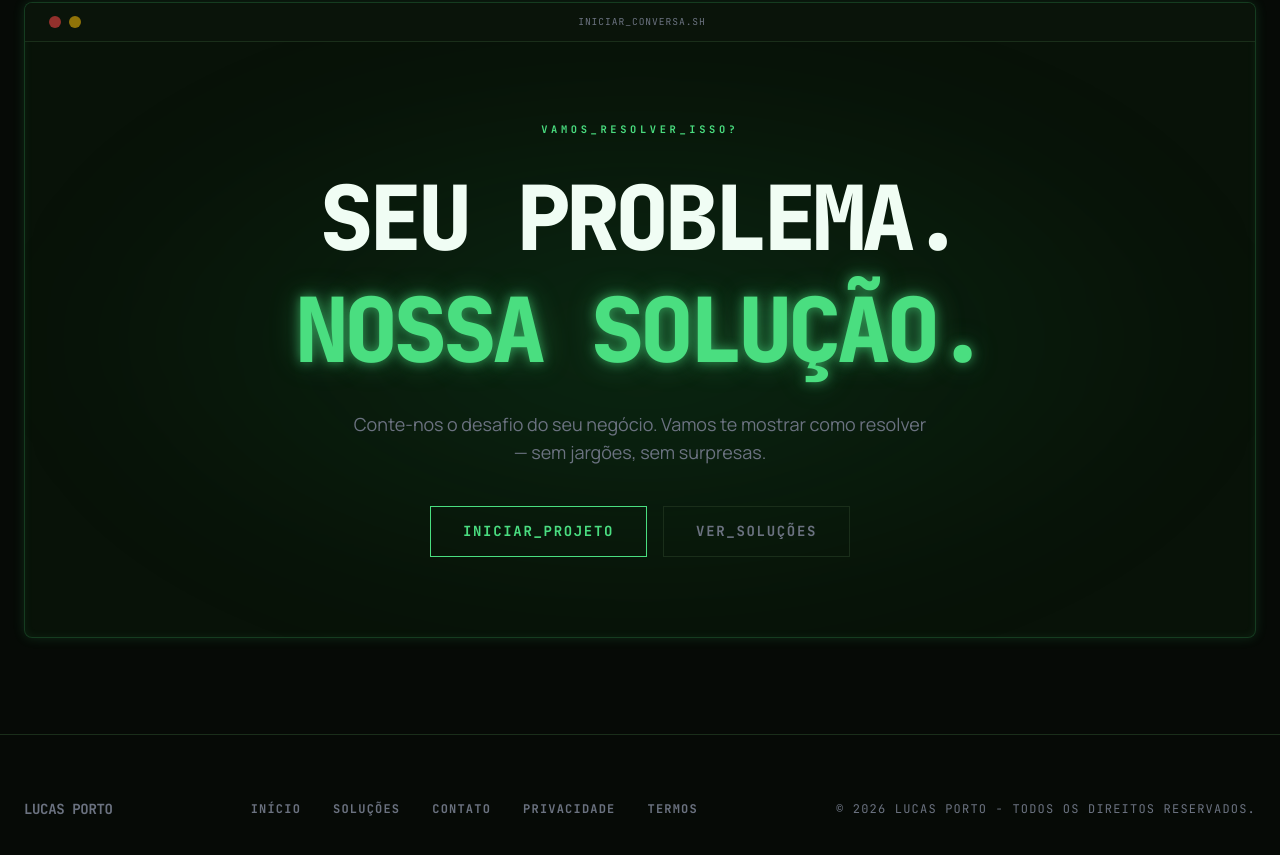
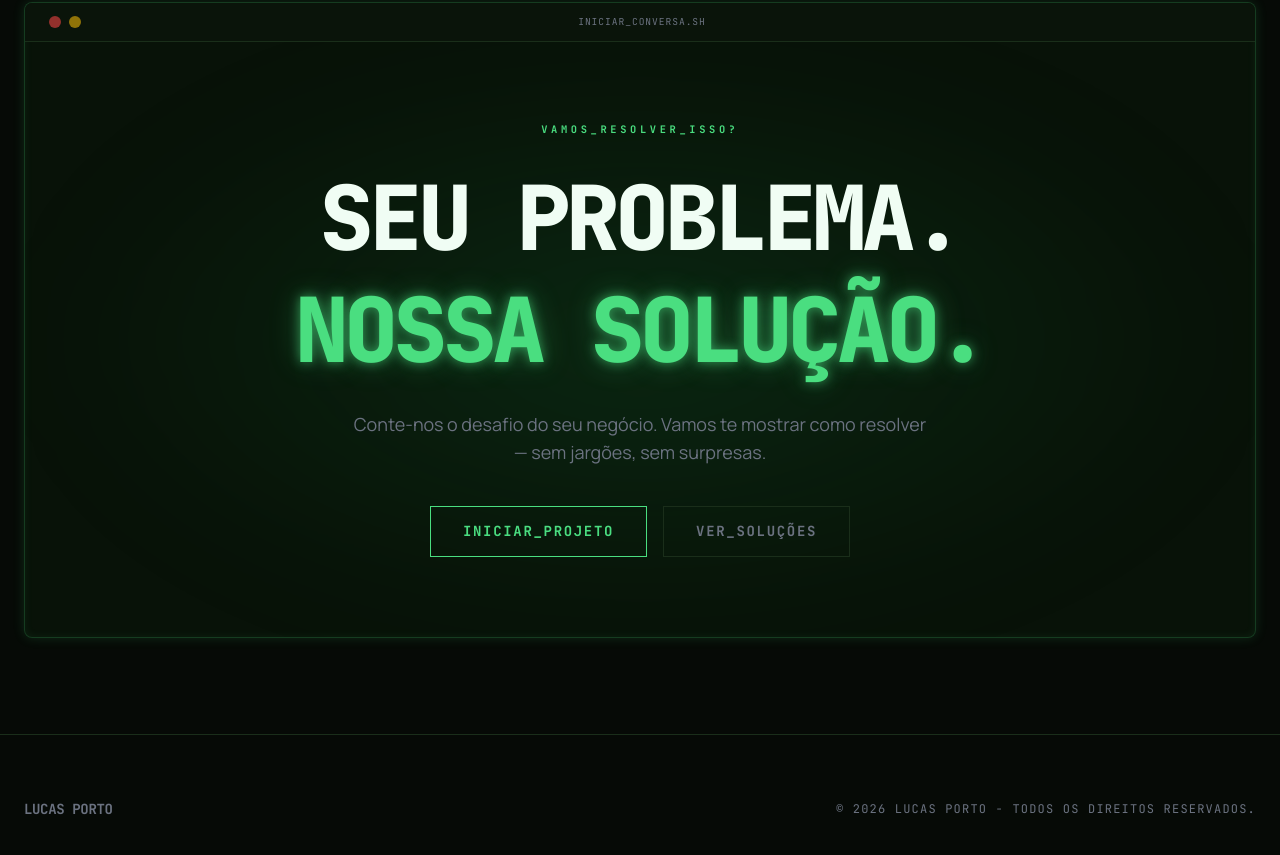
Before and after one commit to portolucaslp26/lucas.porto.dev, a Next.js app: page / in a window 1280 px wide. Shown: the part 3184-4039 px from the top of the page. Built offline with nearby package versions, Linux system fonts and the light colour scheme.

Commit message:
Initial commit

```diff
--- a/src/components/Footer.tsx
+++ b/src/components/Footer.tsx
@@ -15,7 +15,7 @@
         </Link>
 
         {/* Links */}
-        <div className="flex items-center gap-8">
+        {/* <div className="flex items-center gap-8">
           <Link
             href="/"
             className="font-mono text-xs font-semibold text-muted-foreground hover:text-foreground transition-colors uppercase tracking-widest cursor-none"
@@ -46,7 +46,7 @@
           >
             Termos
           </Link>
-        </div>
+        </div> */}
 
         {/* Copyright */}
         <p className="font-mono text-xs text-muted-foreground uppercase tracking-widest">
```
